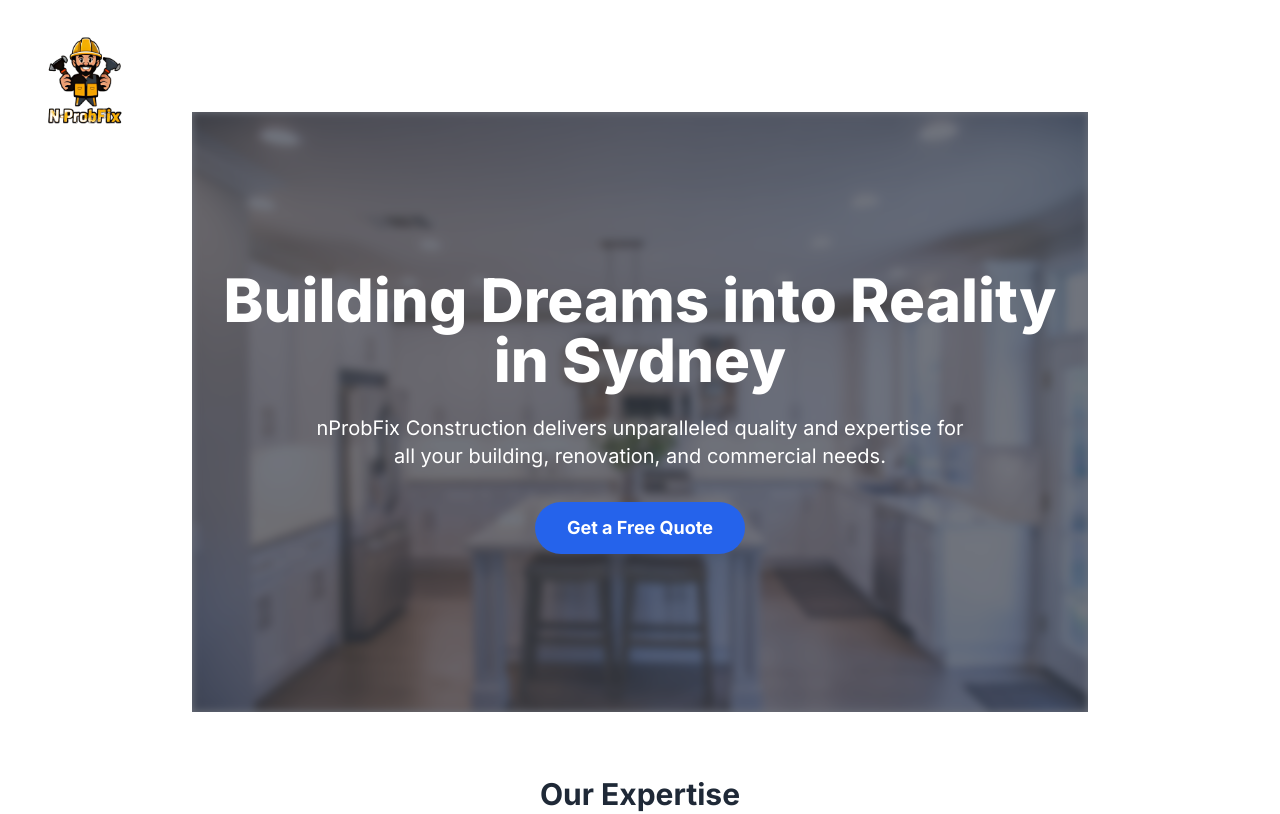
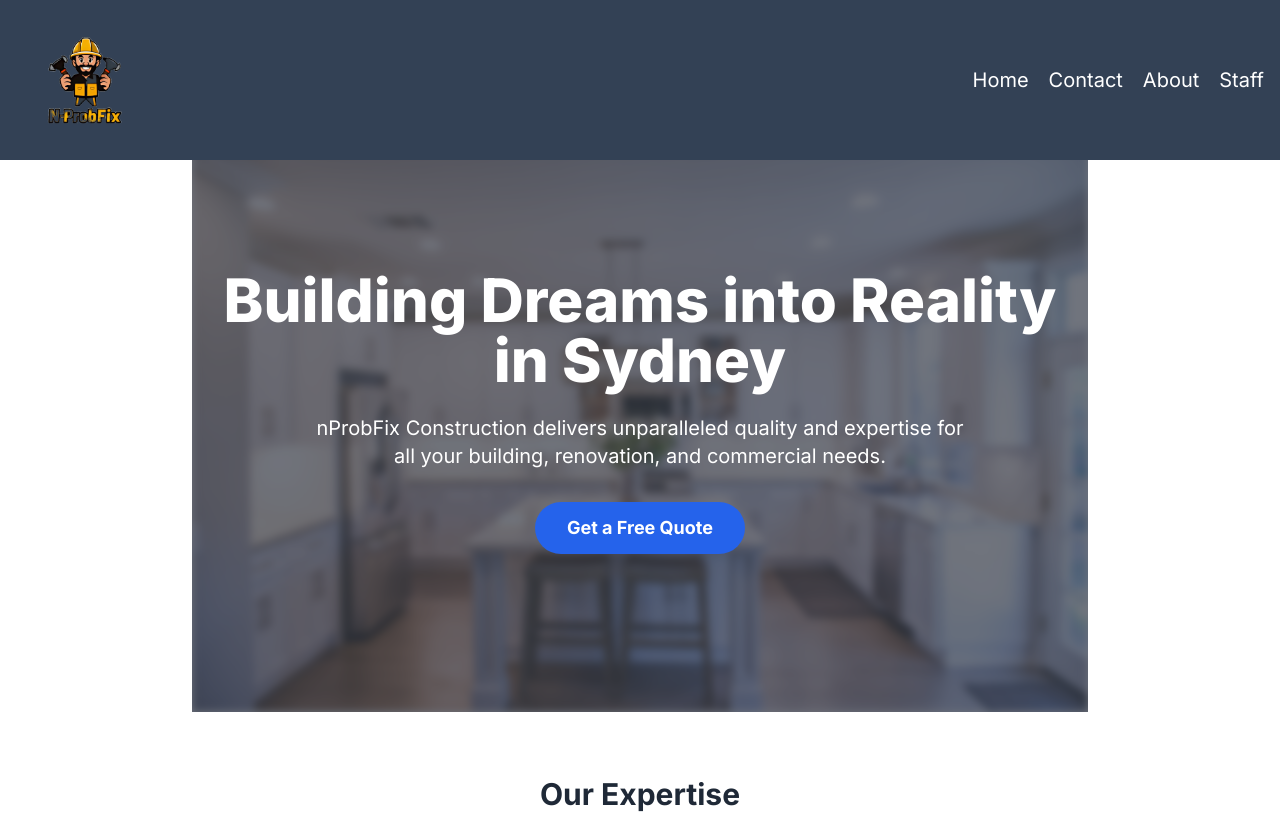
Before and after one commit to DeseCodes99/NprobFix, a Next.js app: page / in a window 1280 px wide. Shown: the top 814 px of the page. Built offline with nearby package versions, Linux system fonts and the light colour scheme.

Commit message:
new update

```diff
--- a/src/app/components/header.tsx
+++ b/src/app/components/header.tsx
@@ -21,7 +21,7 @@ export default function Header() {
     barToggler?.classList.toggle("max-md:scale-y-100");
   };
   return (
-    <div className="flex z-40 w-full fixed bg-black-700 justify-between items-center :h-[20%] md:h-[20%] sm:h-[20%] text-3xl max-md:p-0 max-md:flex-col">
+    <div className="flex z-40 w-full fixed bg-slate-700 justify-between items-center h-[20%] md:h-[20%] sm:h-[20%] text-3xl max-md:p-0 max-md:flex-col">
       <div className="flex w-full justify-between items-center px-4">
         <div className="flex items-center">
           <Image
```
